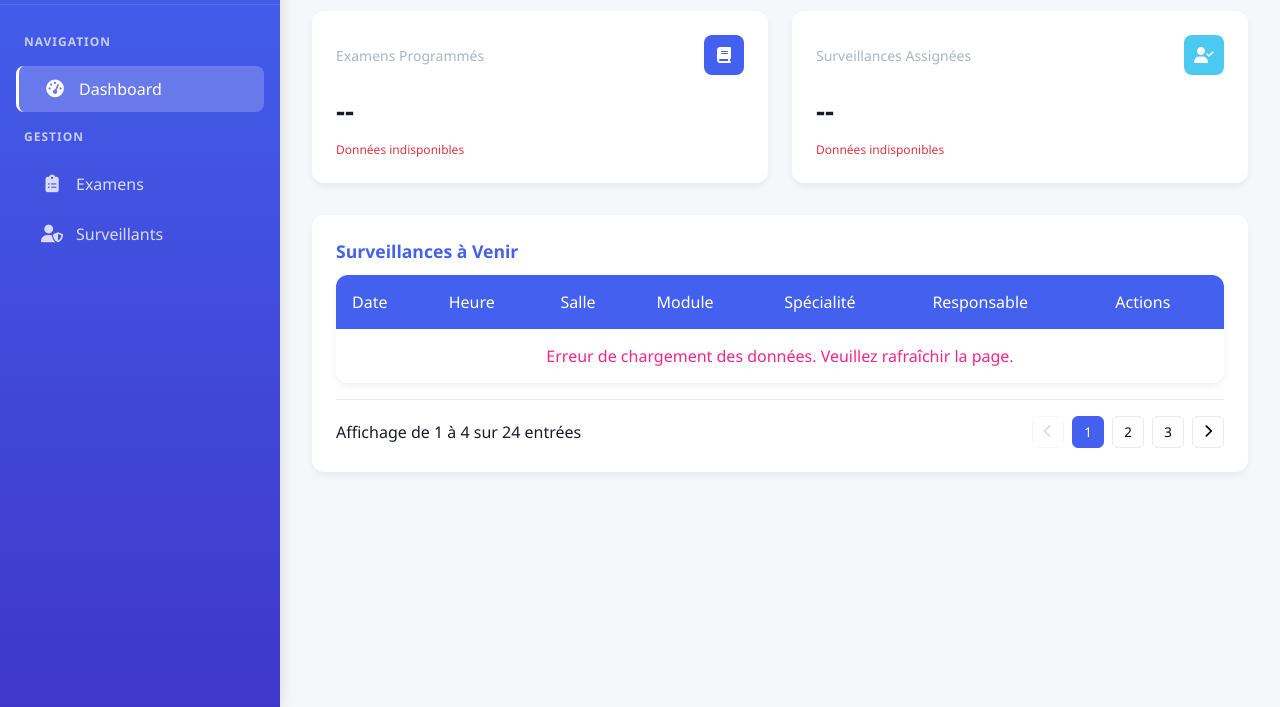
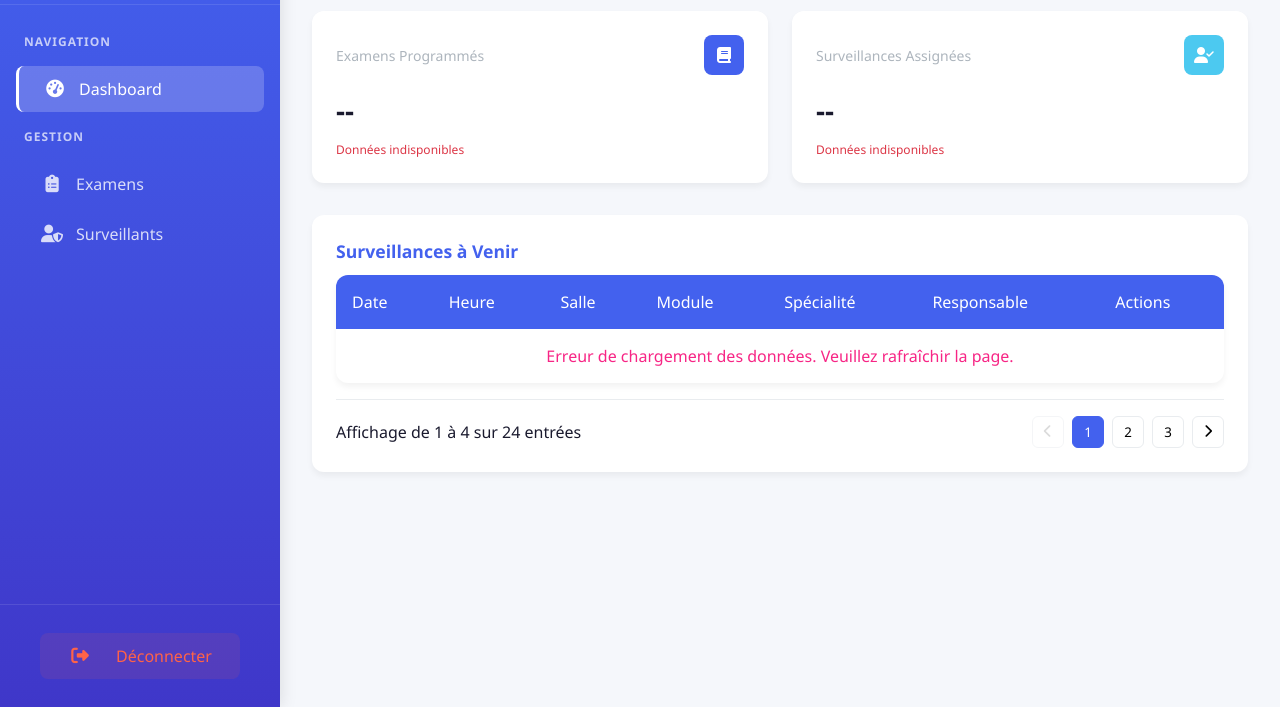
Before and after one commit to rizu-SM/gestion-exam, a website: page dashboard.html in a window 1280 px wide. Shown: the part 93-800 px from the top of the page. Drawn offline with Linux system fonts and the light colour scheme; no server answers.

Commit message:
Add LogOut Button

```diff
--- a/dashboard.css
+++ b/dashboard.css
@@ -654,9 +654,8 @@ tr:hover {
     }
   }
 
-  /* Add this to ensure proper spacing with the fixed sidebar */
   .main-content {
-    margin-left: 280px; /* Should match sidebar width */
+    margin-left: 280px;
     padding: 2rem;
     transition: all 0.3s ease;
   }
@@ -666,3 +665,37 @@ tr:hover {
         margin-left: 0;
     }
   }
+
+/* Alternative more prominent logout button */
+.sidebar-footer {
+    padding: 1.5rem;
+    position: absolute;
+    bottom: 0;
+    left: 0;
+    right: 0;
+    padding: 1.5rem;
+    border-top: 1px solid rgba(255, 255, 255, 0.1);
+}
+
+.logout-btn {
+    display: flex;
+    align-items: center;
+    justify-content: center;
+    gap: 0.75rem;
+    padding: 0.75rem;
+    border-radius: 8px;
+    background-color: rgba(255, 99, 71, 0.1);
+    color: #ff6347;
+    font-weight: 500;
+    text-align: center;
+}
+
+.logout-btn i {
+    color: #ff6347 !important;
+}
+
+.logout-btn:hover {
+    background-color: rgba(255, 99, 71, 0.2) !important;
+    color: #ff6347 !important;
+    transform: translateX(5px);
+}
--- a/dashboard.html
+++ b/dashboard.html
@@ -43,6 +43,13 @@
                 <span>Alertes</span>
             </a> -->
         </nav>
+        <!-- Logout Button at Bottom -->
+        <div class="sidebar-footer">
+            <a href="welcome_page.html" class="menu-item logout-btn">
+                <i class="fas fa-sign-out-alt"></i>
+                <span>Déconnecter</span>
+            </a>
+        </div>
     </aside>
 
     <!-- Main Content -->
--- a/dashboard.js
+++ b/dashboard.js
@@ -360,3 +360,15 @@ function getInitials(code) {
         .join('')
         .substring(0, 2);
 }
+
+document.addEventListener('DOMContentLoaded', function() {
+    // Add confirmation for logout
+    const logoutBtn = document.querySelector('.logout-btn');
+    if (logoutBtn) {
+        logoutBtn.addEventListener('click', function(e) {
+            if (!confirm('Êtes-vous sûr de vouloir vous déconnecter ?')) {
+                e.preventDefault();
+            }
+        });
+    }
+});
--- a/gestion_exam.css
+++ b/gestion_exam.css
@@ -824,15 +824,48 @@ tr:hover {
     }
   }
 
-  /* Add this to ensure proper spacing with the fixed sidebar */
-  .main-content {
-    margin-left: 280px; /* Should match sidebar width */
+.main-content {
+    margin-left: 280px;
     padding: 2rem;
     transition: all 0.3s ease;
-  }
+}
 
-  @media (max-width: 992px) {
+@media (max-width: 992px) {
     .main-content {
         margin-left: 0;
     }
-  }
+}
+
+  /* Alternative more prominent logout button */
+.sidebar-footer {
+    padding: 1.5rem;
+    position: absolute;
+    bottom: 0;
+    left: 0;
+    right: 0;
+    padding: 1.5rem;
+    border-top: 1px solid rgba(255, 255, 255, 0.1);
+}
+
+.logout-btn {
+    display: flex;
+    align-items: center;
+    justify-content: center;
+    gap: 0.75rem;
+    padding: 0.75rem;
+    border-radius: 8px;
+    background-color: rgba(255, 99, 71, 0.1);
+    color: #ff6347;
+    font-weight: 500;
+    text-align: center;
+}
+
+.logout-btn i {
+    color: #ff6347 !important;
+}
+
+.logout-btn:hover {
+    background-color: rgba(255, 99, 71, 0.2) !important;
+    color: #ff6347 !important;
+    transform: translateX(5px);
+}
--- a/gestion_surveillants.css
+++ b/gestion_surveillants.css
@@ -1245,9 +1245,8 @@ thead tr:hover {
   }
 }
 
-/* Add this to ensure proper spacing with the fixed sidebar */
 .main-content {
-  margin-left: 280px; /* Should match sidebar width */
+  margin-left: 280px;
   padding: 2rem;
   transition: all 0.3s ease;
 }
@@ -1257,3 +1256,37 @@ thead tr:hover {
       margin-left: 0;
   }
 }
+
+/* Alternative more prominent logout button */
+.sidebar-footer {
+  padding: 1.5rem;
+  position: absolute;
+  bottom: 0;
+  left: 0;
+  right: 0;
+  padding: 1.5rem;
+  border-top: 1px solid rgba(255, 255, 255, 0.1);
+}
+
+.logout-btn {
+  display: flex;
+  align-items: center;
+  justify-content: center;
+  gap: 0.75rem;
+  padding: 0.75rem;
+  border-radius: 8px;
+  background-color: rgba(255, 99, 71, 0.1);
+  color: #ff6347;
+  font-weight: 500;
+  text-align: center;
+}
+
+.logout-btn i {
+  color: #ff6347 !important;
+}
+
+.logout-btn:hover {
+  background-color: rgba(255, 99, 71, 0.2) !important;
+  color: #ff6347 !important;
+  transform: translateX(5px);
+}
```
Also changed, not shown: gestion_exam.html (+7 -0 lines), gestion_exam.js (+12 -1 lines), gestion_surveillants.html (+7 -0 lines), gestion_surveillants.js (+12 -0 lines).
